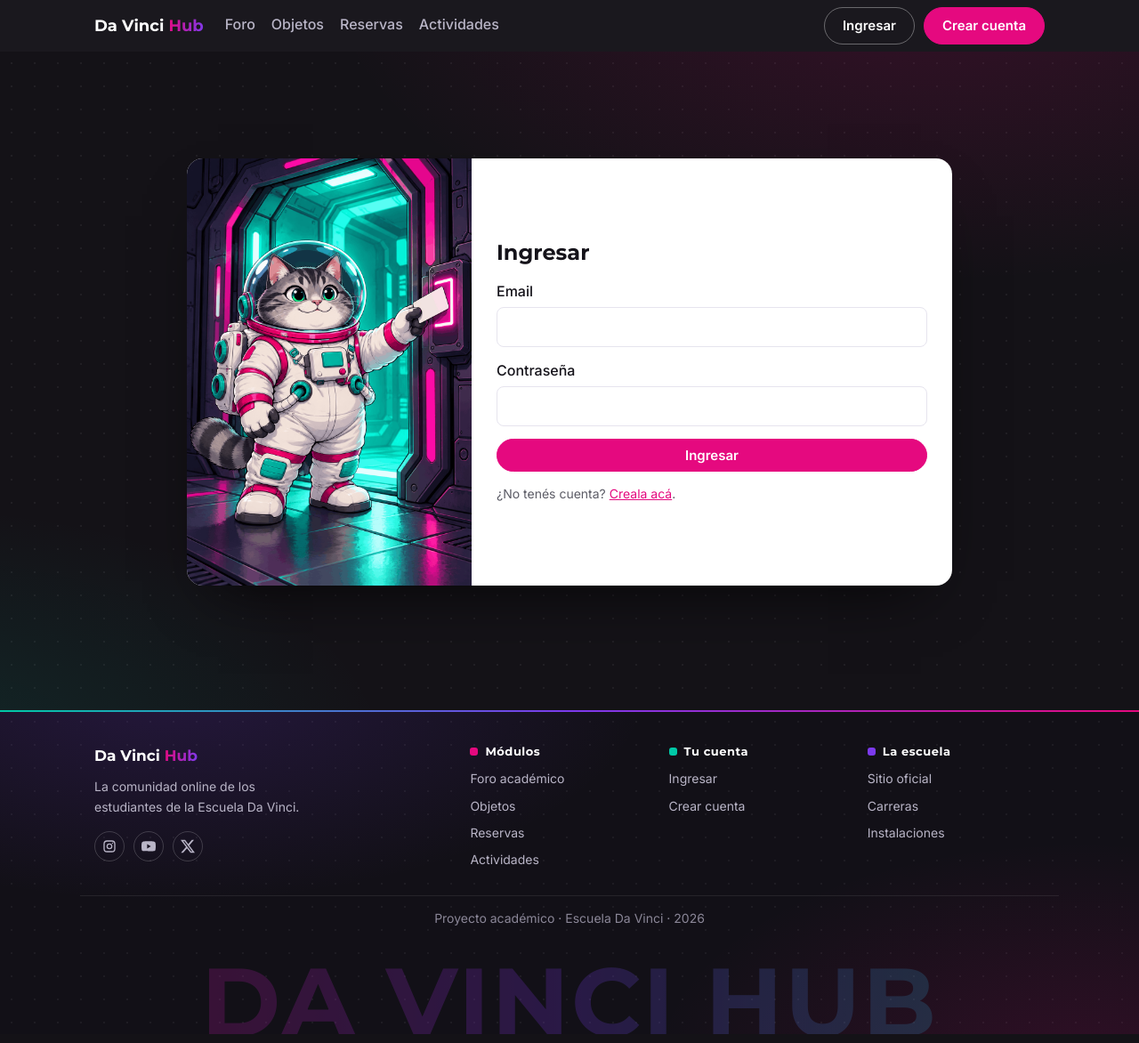
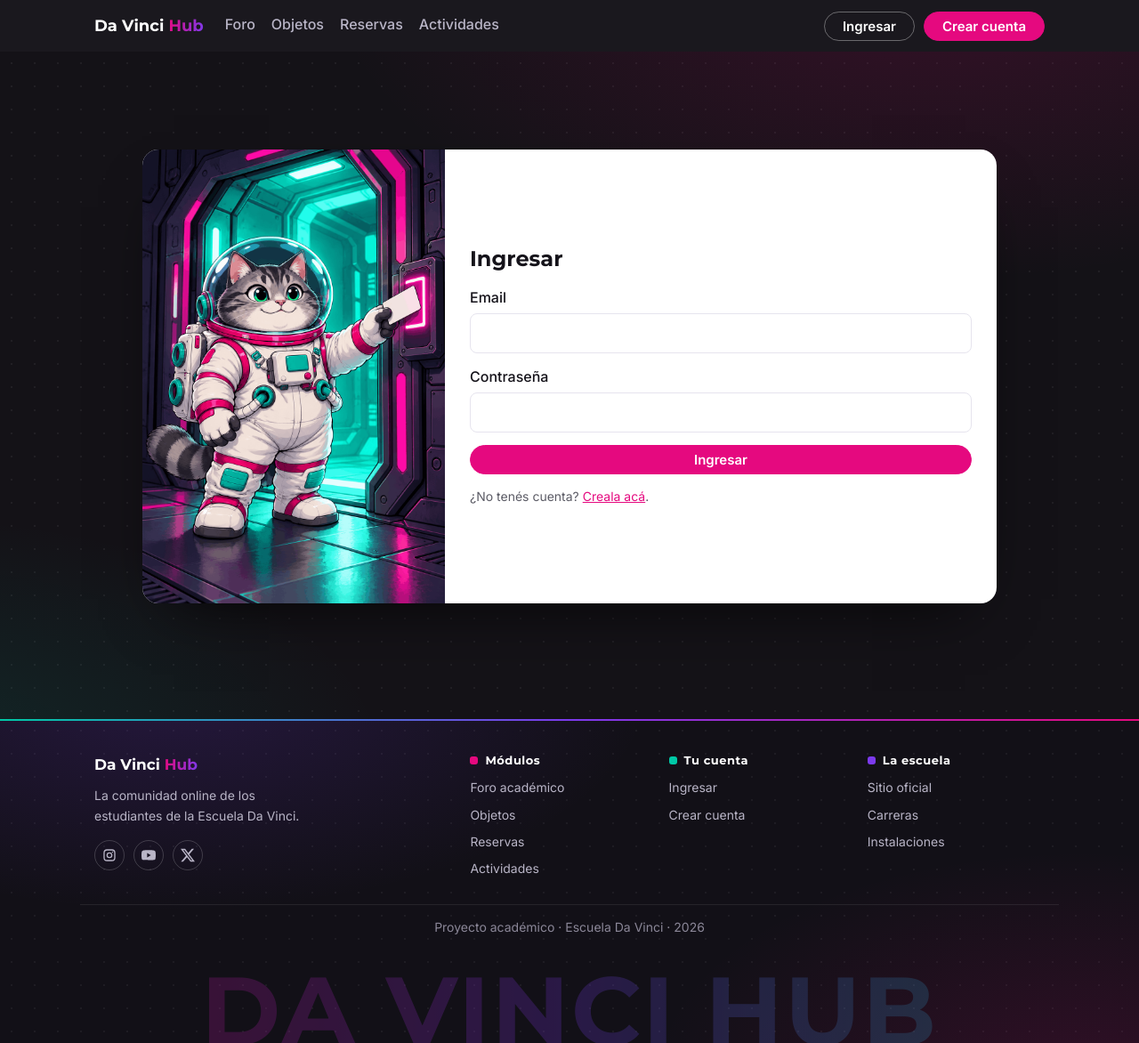
Before and after one commit to LevTsatsorin/DaVinciHub, a Flask app: a page that uses davincihub/templates/base.html in a window 1280 px wide. Shown: the whole page at 89% size. Run offline with Flask 3, Linux system fonts and the light colour scheme; some libraries are stand-ins or nearby versions.

Commit message:
Fixes de actividades

```diff
--- a/davincihub/static/estilo.css
+++ b/davincihub/static/estilo.css
@@ -128,7 +128,9 @@ a { color: inherit; }
 /* --- botones --- */
 
 .boton {
-  display: inline-block;
+  display: inline-flex;
+  align-items: center;
+  justify-content: center;
   white-space: nowrap;
   padding: 8px 20px;
   border: 1px solid var(--tinta);
@@ -136,6 +138,7 @@ a { color: inherit; }
   font-weight: 600;
   font-family: inherit;
   font-size: 15px;
+  line-height: 1;
   text-decoration: none;
   background: none;
   color: inherit;
@@ -549,9 +552,9 @@ a { color: inherit; }
 
 .tarjeta-acceso {
   display: grid;
-  grid-template-columns: 320px 1fr;
+  grid-template-columns: 340px 1fr;
   width: 100%;
-  max-width: 860px;
+  max-width: 960px;
   background: var(--fondo);
   border-radius: 18px;
   overflow: hidden;
@@ -563,6 +566,7 @@ a { color: inherit; }
   width: 100%;
   height: 100%;
   object-fit: cover;
+  object-position: 15% center;
   display: block;
 }
 
--- a/davincihub/templates/actividades/crear.html
+++ b/davincihub/templates/actividades/crear.html
@@ -4,7 +4,7 @@
 
 {% block contenido %}
 <section class="formulario-pagina">
-  <div class="tarjeta-acceso" style="max-width: 800px;">
+  <div class="tarjeta-acceso">
     <img class="acceso-ilustracion" src="{{ url_for('static', filename='img/actividades.png') }}" alt="Actividades Da Vinci">
     <form class="formulario" method="post" style="padding: 32px;">
       <input type="hidden" name="csrf_token" value="{{ csrf_token() }}">
```
